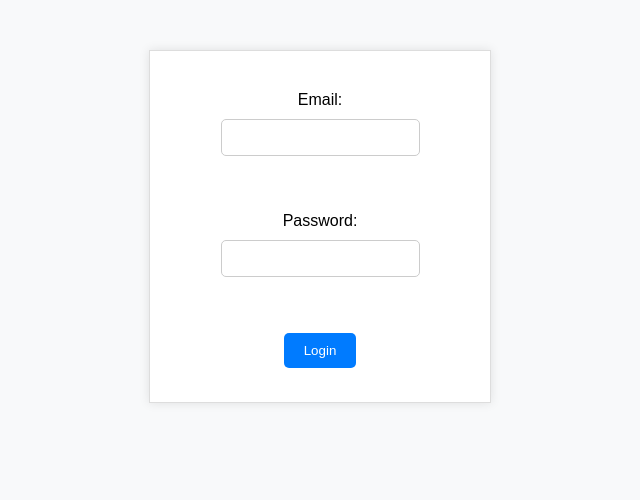
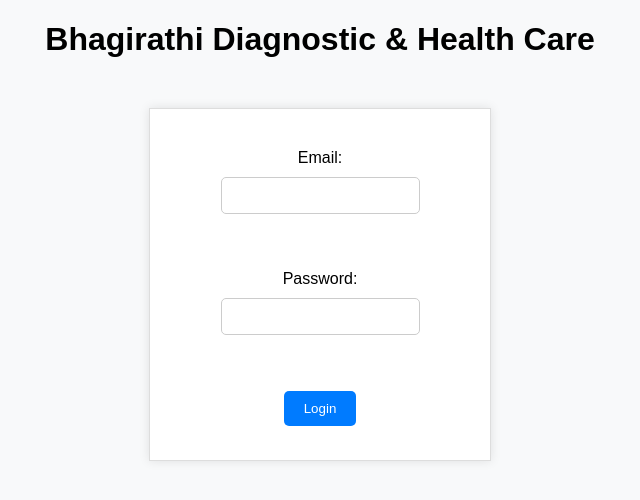
Before and after one commit to bhagirathiaccount/bhagirathiaccount.github.io, a plain HTML site: page index.html in a window 1280 px wide. Shown: the whole page, without its empty margins (320-960 px from the left). Drawn offline with Linux system fonts and the light colour scheme.

Commit message:
Update index.html

```diff
--- a/index.html
+++ b/index.html
@@ -65,6 +65,7 @@ input[type="submit"]:hover {
     </style>
 </head>
 <body>
+    <center><h1> Bhagirathi Diagnostic & Health Care</h1></center>
     <div class="container">
         <h2 id="userName"></h2>
         <form id="loginForm">
```
